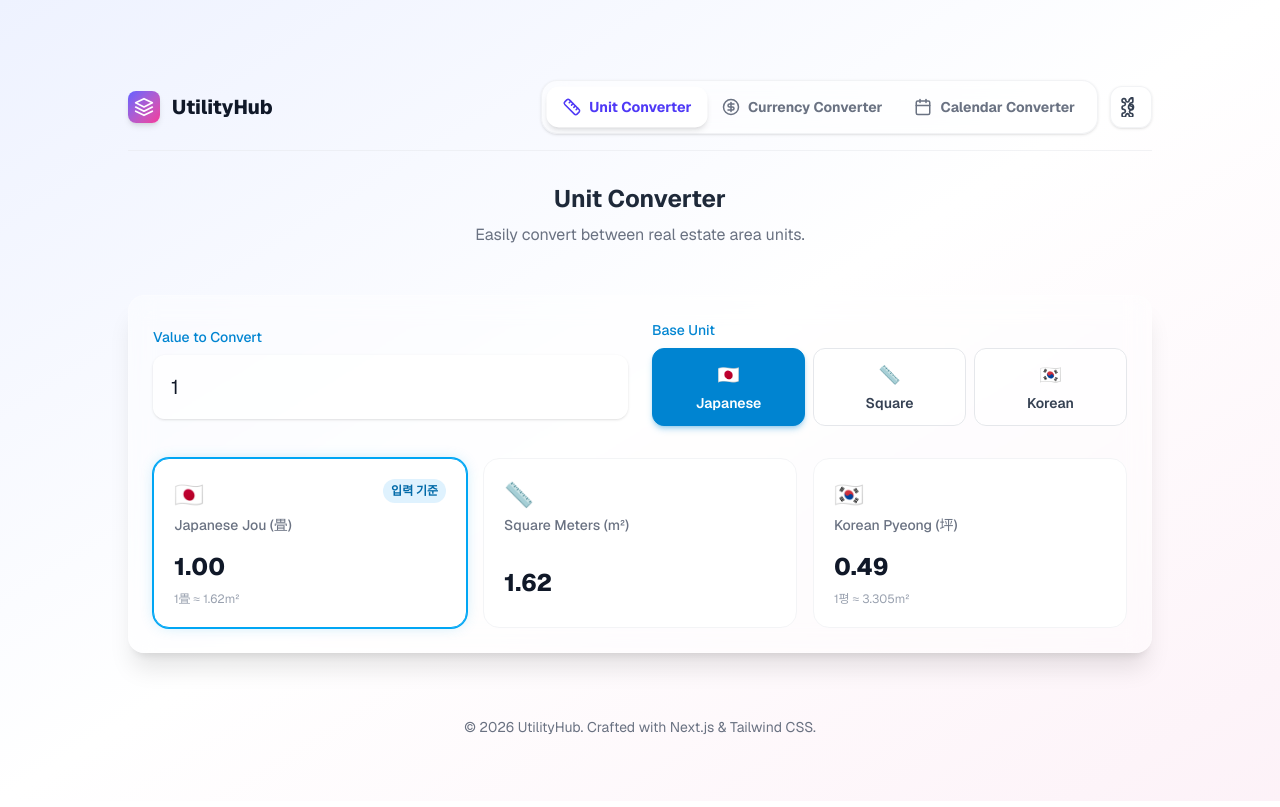
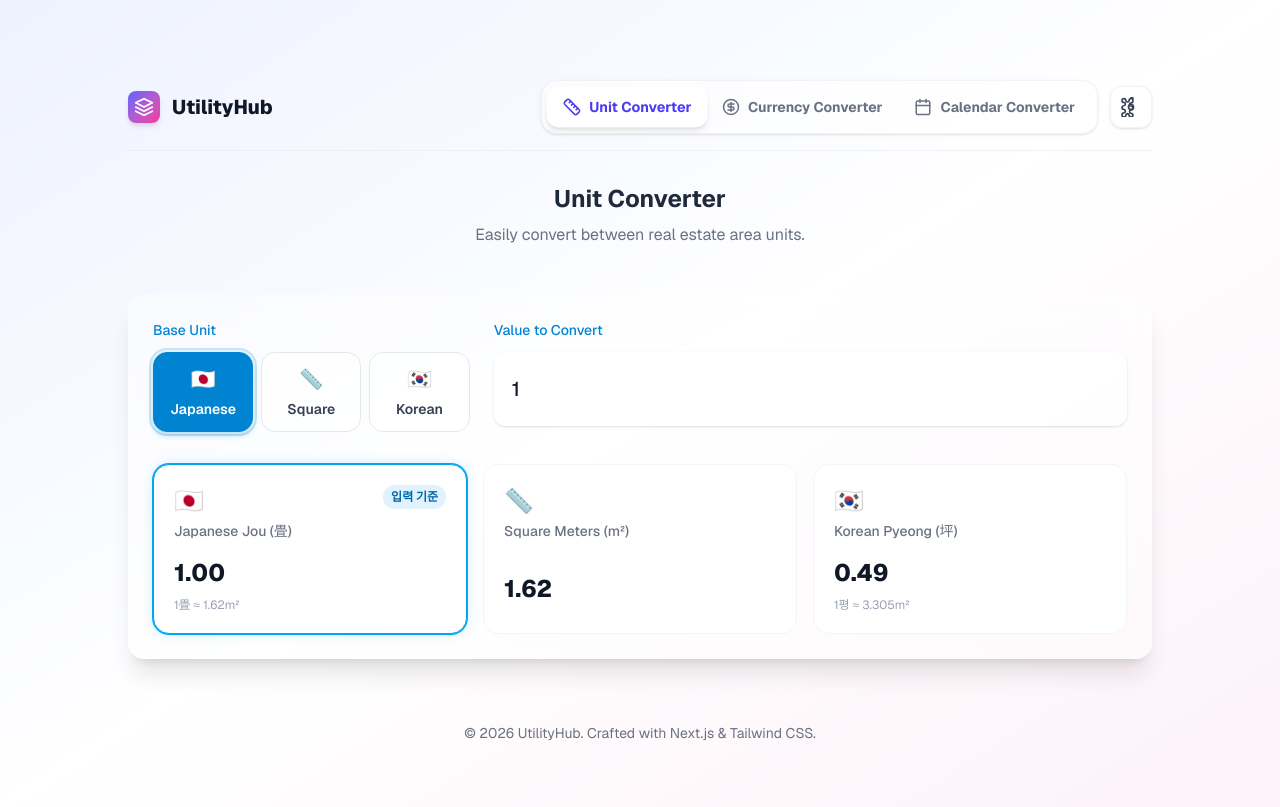
Before and after one commit to KJ-honey/prj-haru, a Next.js app: page /en in a window 1280 px wide. Both pictures are taken after a click on the button 298 px from the left and 509 px from the top of the page. Built offline with nearby package versions, Linux system fonts and the light colour scheme.

Commit message:
UI통일 작업

```diff
--- /dev/null
+++ b/src/components/shared/ToolLayout.tsx
@@ -0,0 +1,22 @@
+import React from 'react';
+
+interface ToolLayoutProps {
+  title: string;
+  subtitle: React.ReactNode;
+  children: React.ReactNode;
+}
+
+export default function ToolLayout({ title, subtitle, children }: ToolLayoutProps) {
+  return (
+    <div className="flex flex-col gap-8 animate-in fade-in slide-in-from-bottom-4 duration-500 ease-out">
+      <div className="text-center mb-4">
+        <h2 className="text-2xl font-bold text-gray-800 dark:text-gray-100 mb-2">{title}</h2>
+        <p className="text-gray-500 dark:text-gray-400">{subtitle}</p>
+      </div>
+
+      <div className="bg-white/40 dark:bg-black/20 backdrop-blur-md rounded-2xl p-6 border border-white/20 dark:border-white/10 shadow-xl">
+        {children}
+      </div>
+    </div>
+  );
+}
--- a/src/components/tools/CurrencyConverter.tsx
+++ b/src/components/tools/CurrencyConverter.tsx
@@ -2,8 +2,8 @@
 
 import { useState, useEffect } from "react";
 import ResultCard from "../shared/ResultCard";
+import ToolLayout from "../shared/ToolLayout";
 import { useDictionary } from "../i18n/I18nProvider";
-
 
 export default function CurrencyConverter() {
   const dict = useDictionary();
@@ -67,50 +67,48 @@ export default function CurrencyConverter() {
     { id: "usd", label: cDict.usdLabel, icon: "🇺🇸", short: cDict.usd },
   ] as const;
 
-  return (
-    <div className="flex flex-col gap-8 animate-in fade-in slide-in-from-bottom-4 duration-500 ease-out">
-      <div className="text-center mb-4">
-        <h2 className="text-2xl font-bold text-gray-800 dark:text-gray-100 mb-2">{cDict.title}</h2>
-        <p className="text-gray-500 dark:text-gray-400">
+  const subtitleContent = (
+    <>
       {cDict.description}
       {isLoading ? (
         <span className="text-indigo-500 ml-2 animate-pulse font-medium">{cDict.loadingRates}</span>
       ) : (
         <span className="text-emerald-500 ml-2 font-medium">{cDict.ratesApplied}</span>
       )}
-        </p>
+    </>
+  );
+
+  return (
+    <ToolLayout title={cDict.title} subtitle={subtitleContent}>
+        <div className="flex flex-col md:flex-row gap-6 mb-8 items-start">
+          <div className="w-full md:w-1/3">
+            <label className="block text-sm font-medium text-emerald-600 dark:text-emerald-400 mb-3">{cDict.baseCurrencyLabel}</label>
+            <div className="grid grid-cols-3 gap-2">
+              {units.map((u) => (
+                <button
+                  key={u.id}
+                  onClick={() => setInputType(u.id)}
+                  className={`py-3 px-1 rounded-[14px] border text-sm font-semibold transition-all duration-300 hover:scale-105 active:scale-95 flex flex-col items-center justify-center gap-1.5
+                    ${inputType === u.id
+                      ? "bg-emerald-600 text-white border-emerald-600 shadow-md shadow-emerald-600/30 ring-2 ring-emerald-600/20 ring-offset-2 ring-offset-white/50 dark:ring-offset-black/50"
+                      : "bg-white/60 dark:bg-gray-800/60 text-gray-700 dark:text-gray-300 border-gray-200 dark:border-gray-700 hover:bg-white dark:hover:bg-gray-700"}`}
+                >
+                  <span className="text-xl">{u.icon}</span>
+                  <span className="truncate w-full text-center px-1">{u.short}</span>
+                </button>
+              ))}
+            </div>
           </div>
 
-      <div className="bg-white/40 dark:bg-black/20 backdrop-blur-md rounded-2xl p-6 border border-white/20 dark:border-white/10 shadow-xl">
-        <div className="flex flex-col md:flex-row gap-6 mb-8 items-center">
-          <div className="flex-1 w-full relative group">
-            <label className="block text-sm font-medium text-emerald-600 dark:text-emerald-400 mb-2 transition-colors">{cDict.inputLabel}</label>
+          <div className="w-full md:w-2/3 relative group">
+            <label className="block text-sm font-medium text-emerald-600 dark:text-emerald-400 mb-3 transition-colors">{cDict.inputLabel}</label>
             <input
               type="text"
               value={value}
               onChange={(e) => setValue(e.target.value.replace(/[^0-9.]/g, ''))}
               placeholder={cDict.inputPlaceholder}
-              className="w-full bg-white/70 dark:bg-gray-900/50 text-gray-900 dark:text-white border-2 border-transparent focus:border-emerald-500 dark:focus:border-emerald-500 rounded-xl px-4 py-4 text-xl outline-none transition-all shadow-sm focus:shadow-md"
+              className="w-full h-full min-h-[74px] bg-white/70 dark:bg-gray-900/50 text-gray-900 dark:text-white border-2 border-transparent focus:border-emerald-500 dark:focus:border-emerald-500 rounded-xl px-4 py-3 text-xl font-medium outline-none transition-all shadow-sm focus:shadow-md"
             />
-          </div>
-
-          <div className="flex-1 w-full">
-            <label className="block text-sm font-medium text-emerald-600 dark:text-emerald-400 mb-2">{cDict.baseCurrencyLabel}</label>
-            <div className="grid grid-cols-3 gap-2">
-              {units.map((u) => (
-                <button
-                  key={u.id}
-                  onClick={() => setInputType(u.id)}
-                  className={`py-3 px-2 rounded-xl border text-sm font-semibold transition-all duration-300 hover:scale-105 active:scale-95 flex flex-col items-center justify-center gap-1
-                    ${inputType === u.id
-                      ? "bg-emerald-600 text-white border-emerald-600 shadow-md shadow-emerald-600/30"
-                      : "bg-white/60 dark:bg-gray-800/60 text-gray-700 dark:text-gray-300 border-gray-200 dark:border-gray-700 hover:bg-gray-50 dark:hover:bg-gray-700"}`}
-                >
-                  <span className="text-lg">{u.icon}</span>
-                  <span>{u.short}</span>
-                </button>
-              ))}
-            </div>
           </div>
         </div>
 
@@ -140,7 +138,6 @@ export default function CurrencyConverter() {
             activeColor="emerald"
           />
         </div>
-      </div>
-    </div>
+    </ToolLayout>
   );
 }
--- a/src/components/tools/EraConverter.tsx
+++ b/src/components/tools/EraConverter.tsx
@@ -2,6 +2,7 @@
 
 import { useState, useEffect } from "react";
 import ResultCard from "../shared/ResultCard";
+import ToolLayout from "../shared/ToolLayout";
 import { useDictionary } from "../i18n/I18nProvider";
 
 export default function EraConverter() {
@@ -132,14 +133,7 @@ export default function EraConverter() {
   }, [baseCalendar, year, month, day, eraId, dict]);
 
   return (
-    <div className="flex flex-col gap-8 animate-in fade-in slide-in-from-bottom-4 duration-500 ease-out">
-      <div className="text-center mb-4">
-        <h2 className="text-2xl font-bold text-gray-800 dark:text-gray-100 mb-2">{t.title}</h2>
-        <p className="text-gray-500 dark:text-gray-400">{t.subtitle}</p>
-      </div>
-
-      <div className="bg-white/40 dark:bg-black/20 backdrop-blur-md rounded-2xl p-6 border border-white/20 dark:border-white/10 shadow-xl">
-
+    <ToolLayout title={t.title} subtitle={t.subtitle}>
         <div className="flex flex-col md:flex-row gap-6 mb-8 items-start">
 
           {/* Base Calendar Selection */}
@@ -293,7 +287,6 @@ export default function EraConverter() {
             activeColor="indigo"
           />
         </div>
-      </div>
-    </div>
+    </ToolLayout>
   );
 }
--- a/src/components/tools/UnitConverter.tsx
+++ b/src/components/tools/UnitConverter.tsx
@@ -2,6 +2,7 @@
 
 import { useState, useEffect } from "react";
 import ResultCard from "../shared/ResultCard";
+import ToolLayout from "../shared/ToolLayout";
 import { useDictionary } from "../i18n/I18nProvider";
 
 export default function UnitConverter() {
@@ -46,42 +47,36 @@ export default function UnitConverter() {
   ] as const;
 
   return (
-    <div className="flex flex-col gap-8 animate-in fade-in slide-in-from-bottom-4 duration-500 ease-out">
-      <div className="text-center mb-4">
-        <h2 className="text-2xl font-bold text-gray-800 dark:text-gray-100 mb-2">{t.title}</h2>
-        <p className="text-gray-500 dark:text-gray-400">{t.subtitle}</p>
-      </div>
+    <ToolLayout title={t.title} subtitle={t.subtitle}>
+        <div className="flex flex-col md:flex-row gap-6 mb-8 items-start">
+          <div className="w-full md:w-1/3">
+            <label className="block text-sm font-medium text-sky-600 dark:text-sky-400 mb-3">{t.baseUnitLabel}</label>
+            <div className="grid grid-cols-3 gap-2">
+              {units.map((u) => (
+                <button
+                  key={u.id}
+                  onClick={() => setInputType(u.id)}
+                  className={`py-3 px-1 rounded-[14px] border text-sm font-semibold transition-all duration-300 hover:scale-105 active:scale-95 flex flex-col items-center justify-center gap-1.5
+                    ${inputType === u.id
+                      ? "bg-sky-600 text-white border-sky-600 shadow-md shadow-sky-600/30 ring-2 ring-sky-600/20 ring-offset-2 ring-offset-white/50 dark:ring-offset-black/50"
+                      : "bg-white/60 dark:bg-gray-800/60 text-gray-700 dark:text-gray-300 border-gray-200 dark:border-gray-700 hover:bg-white dark:hover:bg-gray-700"}`}
+                >
+                  <span className="text-xl">{u.icon}</span>
+                  <span className="truncate w-full text-center px-1">{u.label.split(' ')[0]}</span>
+                </button>
+              ))}
+            </div>
+          </div>
 
-      <div className="bg-white/40 dark:bg-black/20 backdrop-blur-md rounded-2xl p-6 border border-white/20 dark:border-white/10 shadow-xl">
-        <div className="flex flex-col md:flex-row gap-6 mb-8 items-center">
-          <div className="flex-1 w-full relative group">
-            <label className="block text-sm font-medium text-sky-600 dark:text-sky-400 mb-2 transition-colors">{t.inputLabel}</label>
+          <div className="w-full md:w-2/3 relative group">
+            <label className="block text-sm font-medium text-sky-600 dark:text-sky-400 mb-3 transition-colors">{t.inputLabel}</label>
             <input
               type="text"
               value={value}
               onChange={(e) => setValue(e.target.value.replace(/[^0-9.]/g, ''))}
               placeholder={t.inputPlaceholder}
-              className="w-full bg-white/70 dark:bg-gray-900/50 text-gray-900 dark:text-white border-2 border-transparent focus:border-sky-500 dark:focus:border-sky-500 rounded-xl px-4 py-4 text-xl outline-none transition-all shadow-sm focus:shadow-md"
+              className="w-full h-full min-h-[74px] bg-white/70 dark:bg-gray-900/50 text-gray-900 dark:text-white border-2 border-transparent focus:border-sky-500 dark:focus:border-sky-500 rounded-xl px-4 py-3 text-xl font-medium outline-none transition-all shadow-sm focus:shadow-md"
             />
-          </div>
-
-          <div className="flex-1 w-full">
-            <label className="block text-sm font-medium text-sky-600 dark:text-sky-400 mb-2">{t.baseUnitLabel}</label>
-            <div className="grid grid-cols-3 gap-2">
-              {units.map((u) => (
-                <button
-                  key={u.id}
-                  onClick={() => setInputType(u.id)}
-                  className={`py-3 px-2 rounded-xl border text-sm font-semibold transition-all duration-300 hover:scale-105 active:scale-95 flex flex-col items-center justify-center gap-1
-                    ${inputType === u.id
-                      ? "bg-sky-600 text-white border-sky-600 shadow-md shadow-sky-600/30"
-                      : "bg-white/60 dark:bg-gray-800/60 text-gray-700 dark:text-gray-300 border-gray-200 dark:border-gray-700 hover:bg-gray-50 dark:hover:bg-gray-700"}`}
-                >
-                  <span className="text-lg">{u.icon}</span>
-                  <span>{u.label.split(' ')[0]}</span>
-                </button>
-              ))}
-            </div>
           </div>
         </div>
 
@@ -111,7 +106,6 @@ export default function UnitConverter() {
             activeColor="sky"
           />
         </div>
-      </div>
-    </div>
+    </ToolLayout>
   );
 }
```
Lines whose indentation alone changed are shown as unchanged.
